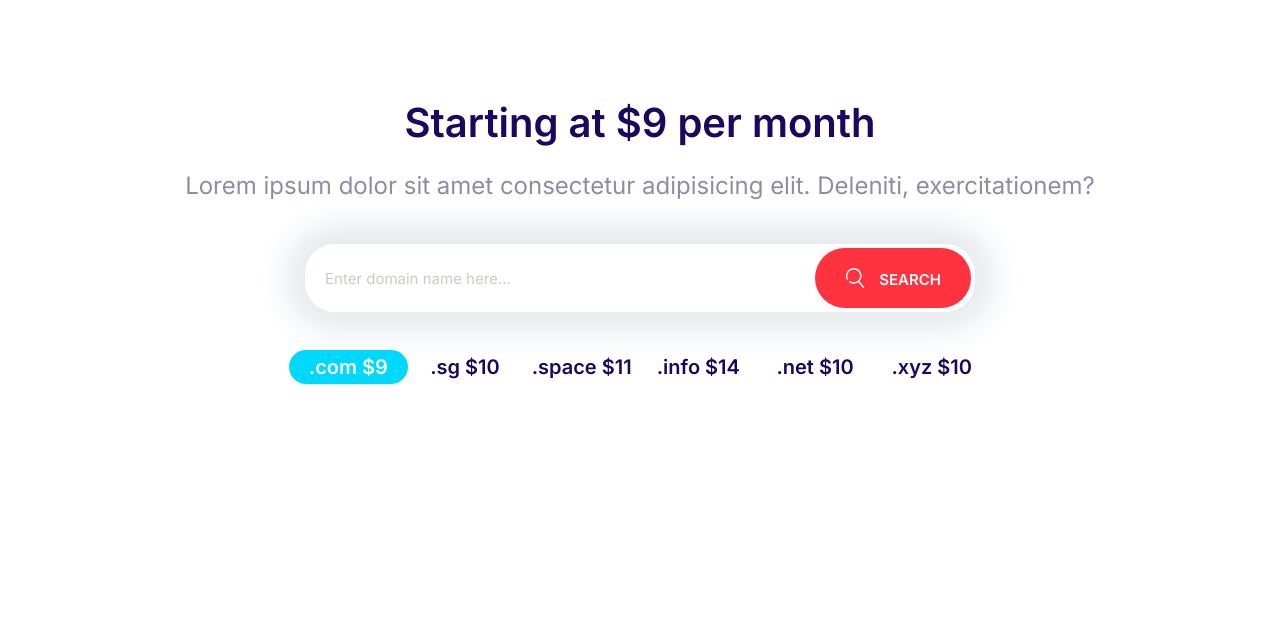
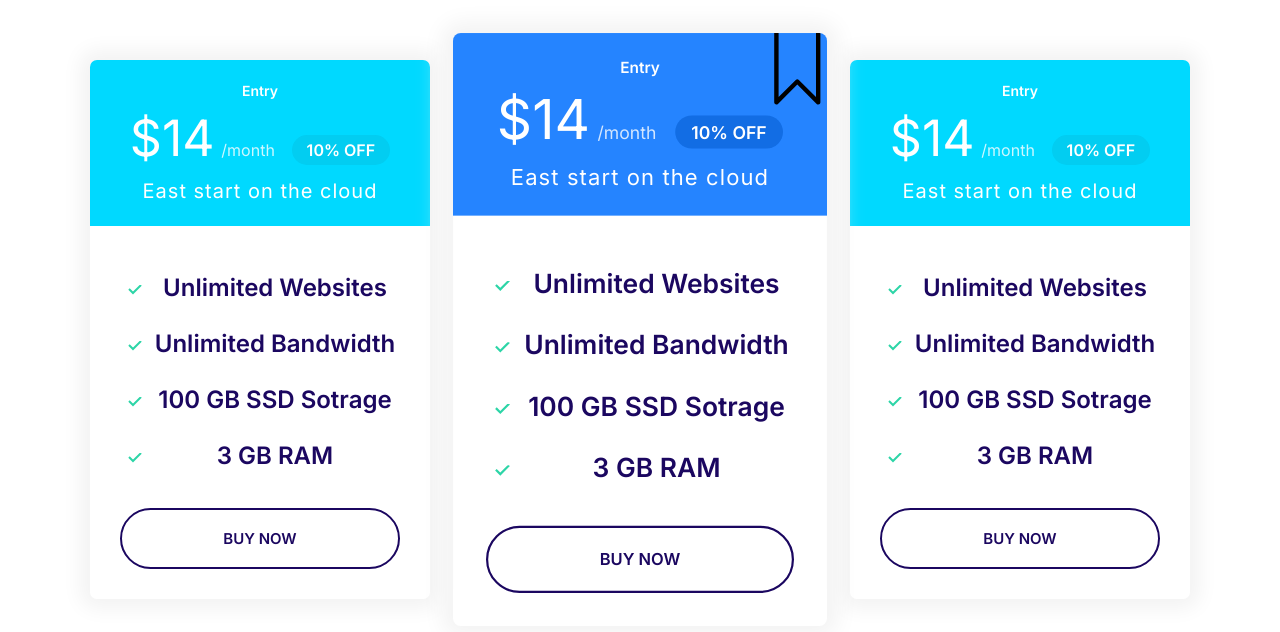
Before and after one commit to kailash-CTRL/Desktop, a plain HTML site: page Kailash/HTML/index.html in a window 1280 px wide. Drawn offline with nearby package versions, Linux system fonts and the light colour scheme.

Commit message:
plans block

```diff
--- a/Kailash/CSS/style.css
+++ b/Kailash/CSS/style.css
@@ -284,6 +284,9 @@ a{
     background:var(--color-secondary);
     color:white;
 }
+.card--primary .badge--primary{
+    background:#126de4;
+}
 .card--secondary .badge--secondary{
     background: #02cdf1;
 }
@@ -317,6 +320,9 @@ a{
 .plan .list__item{
    margin-bottom:2rem;
 }
+.plan--popular{
+    transform:scale(1.1);
+}
 .plan--popular .card__header{
    position: relative;
 }
@@ -329,6 +335,17 @@ a{
     right:8%;
 
 
+}
+.plan{
+    transition:transform .2s ease-out;
+}
+.plan:hover
+{
+    transform: scale(1.05);
+}
+.plan--popular:hover
+{
+    transform: scale(1.15);
 }
 @media screen and (min-width:1024px)
 {
@@ -642,3 +659,10 @@ color:white;
         grid-template-columns: repeat(auto-fit,minmax(10rem, 1fr));
     }
 }
+.block-plans .grid{
+    gap:8rem 4rem;
+}
+.block-plans .card{
+    max-width:500px;
+    margin:0 auto;
+}
--- a/Kailash/HTML/index.html
+++ b/Kailash/HTML/index.html
@@ -15,35 +15,69 @@
     />
   </head>
   <body>
-    <section class="block container block-domain">
-      <header class="block__header">
-        <h2>Starting at $9 per month</h2>
-        <p>
-          Lorem ipsum dolor sit amet consectetur adipisicing elit. Deleniti,
-          exercitationem?
-        </p>
-      </header>
-      <div class="input-group">
-        <input
-          type="text"
-          class="input"
-          placeholder="Enter domain name here..."
-        />
-        <button class="btn btn--accent">
-          <svg class="icon icon--white">
-            <use xlink:href="/images/sprite.svg#search"></use>
-          </svg>
-          Search
-        </button>
+    <section class="block container block-plans">
+      <div class="grid grid--1x3">
+        <div class="plan">
+          <div class="card card--secondary">
+            <header class="card__header">
+              <h3 class="plan__name">Entry</h3>
+              <span class="plan__price">$14</span>
+              <span class="plan__billing-cycle">/month</span>
+              <span class="badge badge--secondary badge--small">10% OFF</span>
+              <span class="plan__description">East start on the cloud</span>
+            </header>
+            <div class="card__body">
+              <ul class="list list--tick">
+                <li class="list__item">Unlimited Websites</li>
+                <li class="list__item">Unlimited Bandwidth</li>
+                <li class="list__item">100 GB SSD Sotrage</li>
+                <li class="list__item">3 GB RAM</li>
+              </ul>
+              <button class="btn btn--outline btn--block">Buy Now</button>
+            </div>
+          </div>
+        </div>
+        <div class="plan plan--popular">
+          <div class="card card--primary">
+            <header class="card__header">
+              <h3 class="plan__name">Entry</h3>
+              <span class="plan__price">$14</span>
+              <span class="plan__billing-cycle">/month</span>
+              <span class="badge badge--primary badge--small">10% OFF</span>
+              <span class="plan__description">East start on the cloud</span>
+            </header>
+            <div class="card__body">
+              <ul class="list list--tick">
+                <li class="list__item">Unlimited Websites</li>
+                <li class="list__item">Unlimited Bandwidth</li>
+                <li class="list__item">100 GB SSD Sotrage</li>
+                <li class="list__item">3 GB RAM</li>
+              </ul>
+              <button class="btn btn--outline btn--block">Buy Now</button>
+            </div>
+          </div>
+        </div>
+        <div class="plan">
+          <div class="card card--secondary">
+            <header class="card__header">
+              <h3 class="plan__name">Entry</h3>
+              <span class="plan__price">$14</span>
+              <span class="plan__billing-cycle">/month</span>
+              <span class="badge badge--secondary badge--small">10% OFF</span>
+              <span class="plan__description">East start on the cloud</span>
+            </header>
+            <div class="card__body">
+              <ul class="list list--tick">
+                <li class="list__item">Unlimited Websites</li>
+                <li class="list__item">Unlimited Bandwidth</li>
+                <li class="list__item">100 GB SSD Sotrage</li>
+                <li class="list__item">3 GB RAM</li>
+              </ul>
+              <button class="btn btn--outline btn--block">Buy Now</button>
+            </div>
+          </div>
+        </div>
       </div>
-      <ul class="list block-domain__prices">
-        <li><span class="badge badge--secondary">.com $9</span></li>
-        <li>.sg $10</li>
-        <li>.space $11</li>
-        <li>.info $14</li>
-        <li>.net $10</li>
-        <li>.xyz $10</li>
-      </ul>
     </section>
   </body>
 </html>
```
Also changed, not shown: Kailash/components/block-plans.html (added, +64 -0 lines).
